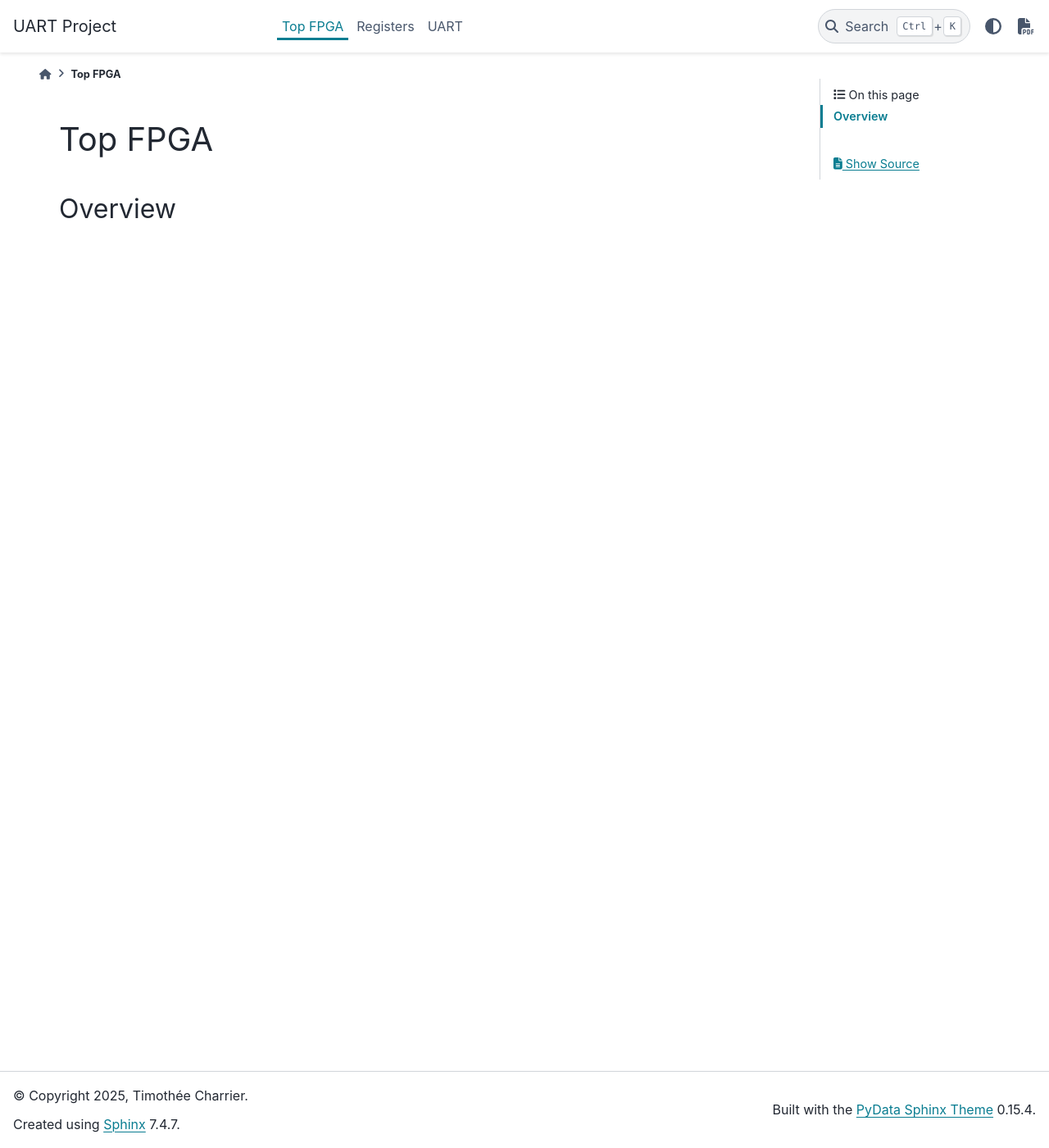
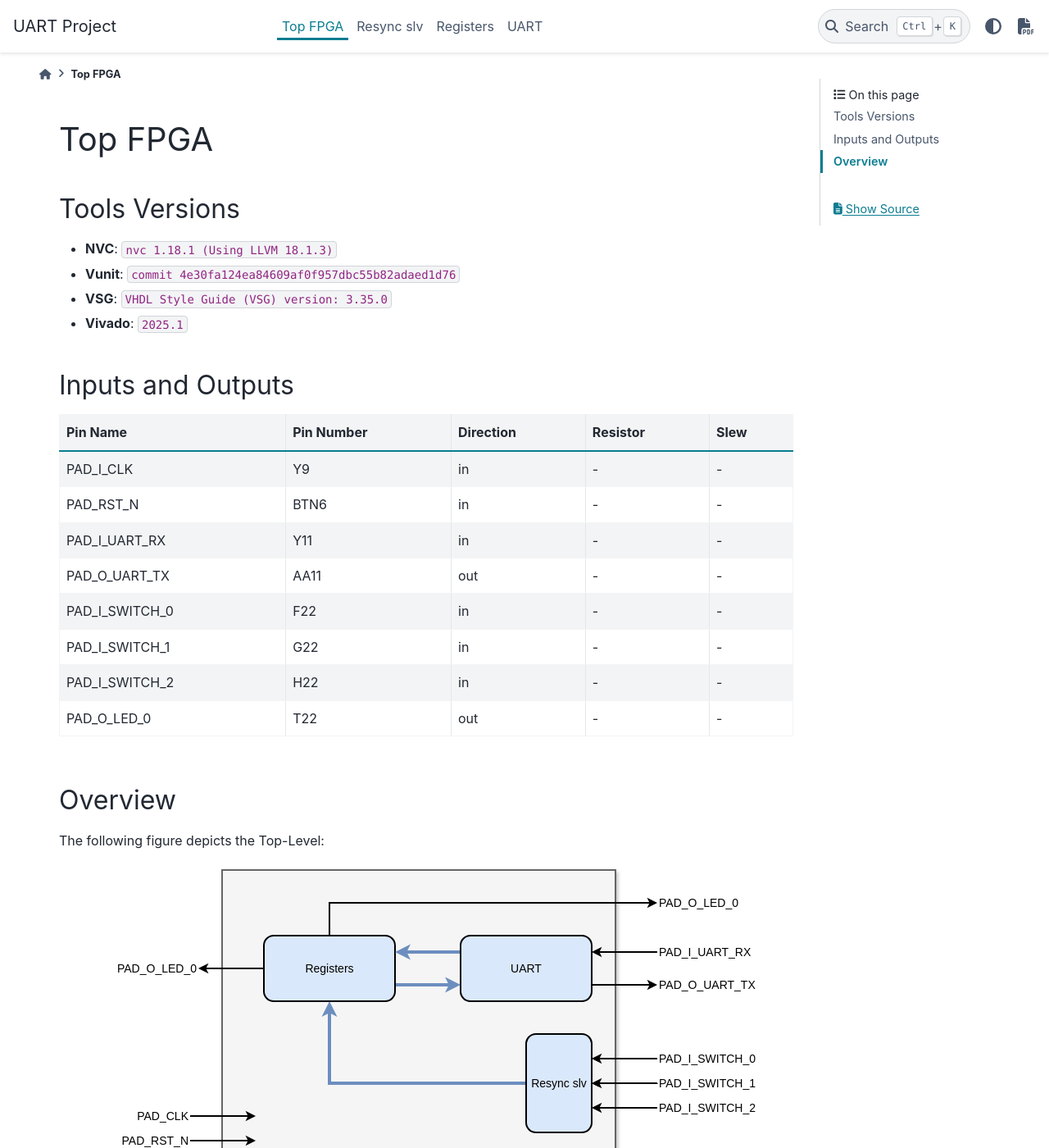
Before and after one commit to CharrierTim/uart, a Sphinx documentation site: the page built from docs/source/modules/top_fpga.rst, in a window 1280 px wide and 1400 px high. Shown: the whole window at 82% size. Built offline with Sphinx 7.4.7 and the PyData theme 0.15.4, drawn with Linux system fonts in a browser that asks for light colours; the version number is read from the project's files by our own code.

Commit message:
chore: update docs

```diff
--- a/docs/source/index.rst
+++ b/docs/source/index.rst
@@ -8,5 +8,6 @@ Documentation of the UART Project.
     :caption: Architecture:
 
     modules/top_fpga
+    modules/resync_slv
     modules/regfile
     modules/uart
--- a/docs/source/modules/top_fpga.rst
+++ b/docs/source/modules/top_fpga.rst
@@ -1,5 +1,33 @@
 Top FPGA
 ========
 
+Tools Versions
+--------------
+
+- **NVC**: ``nvc 1.18.1 (Using LLVM 18.1.3)``
+- **Vunit**: ``commit 4e30fa124ea84609af0f957dbc55b82adaed1d76``
+- **VSG**: ``VHDL Style Guide (VSG) version: 3.35.0``
+- **Vivado**: ``2025.1``
+
+Inputs and Outputs
+------------------
+
+============== ========== ========= ======== ====
+Pin Name       Pin Number Direction Resistor Slew
+============== ========== ========= ======== ====
+PAD_I_CLK      Y9         in        \-       \-
+PAD_RST_N      BTN6       in        \-       \-
+PAD_I_UART_RX  Y11        in        \-       \-
+PAD_O_UART_TX  AA11       out       \-       \-
+PAD_I_SWITCH_0 F22        in        \-       \-
+PAD_I_SWITCH_1 G22        in        \-       \-
+PAD_I_SWITCH_2 H22        in        \-       \-
+PAD_O_LED_0    T22        out       \-       \-
+============== ========== ========= ======== ====
+
 Overview
 --------
+
+The following figure depicts the Top-Level:
+
+.. image:: ../_static/svg/UART-TOP_FPGA.svg
```
Also changed, not shown: docs/source/modules/resync_slv.rst (added, +38 -0 lines), docs/source/_static/svg/UART-RESYNC_SLV.svg (added), docs/source/_static/svg/UART-TOP_FPGA.svg (added).
